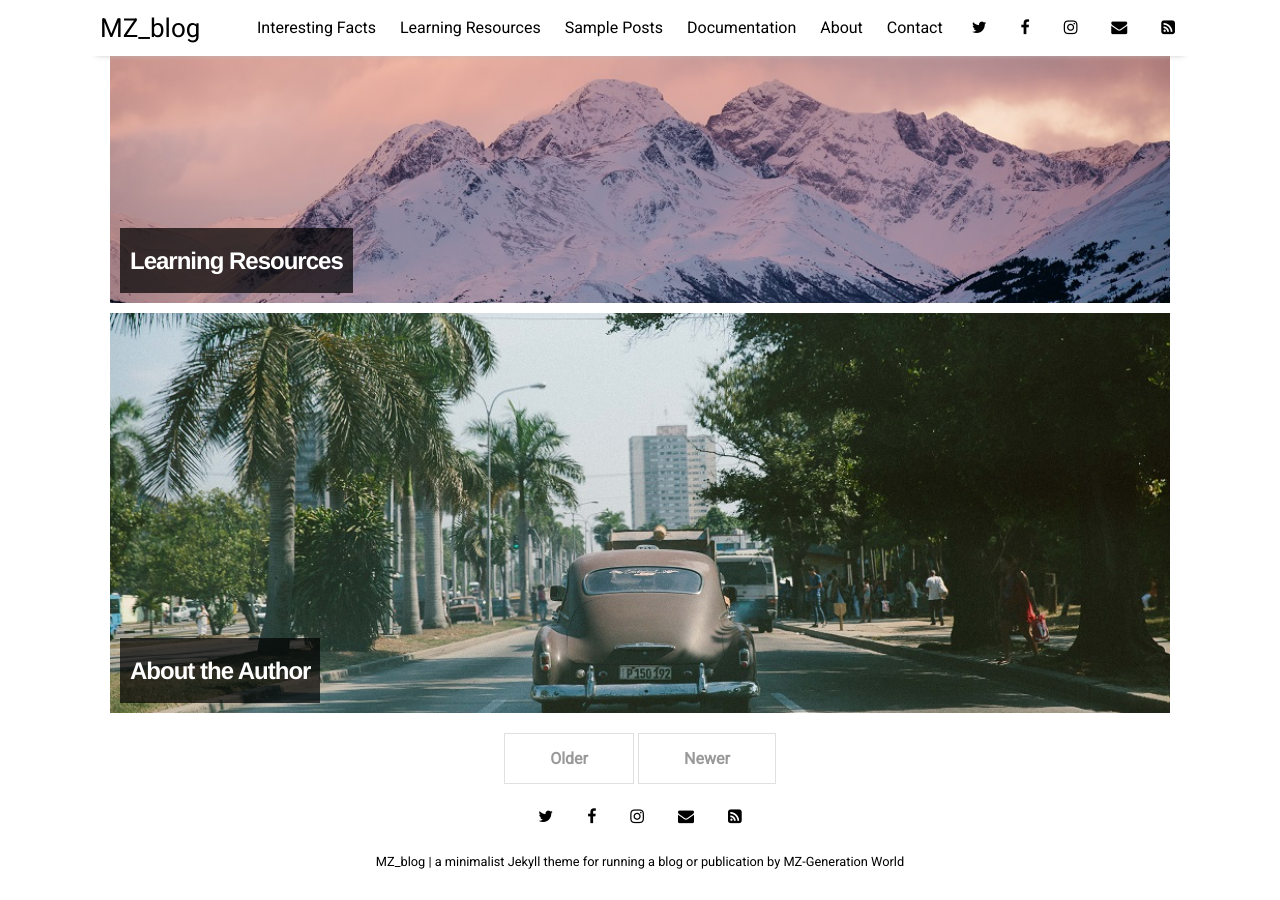
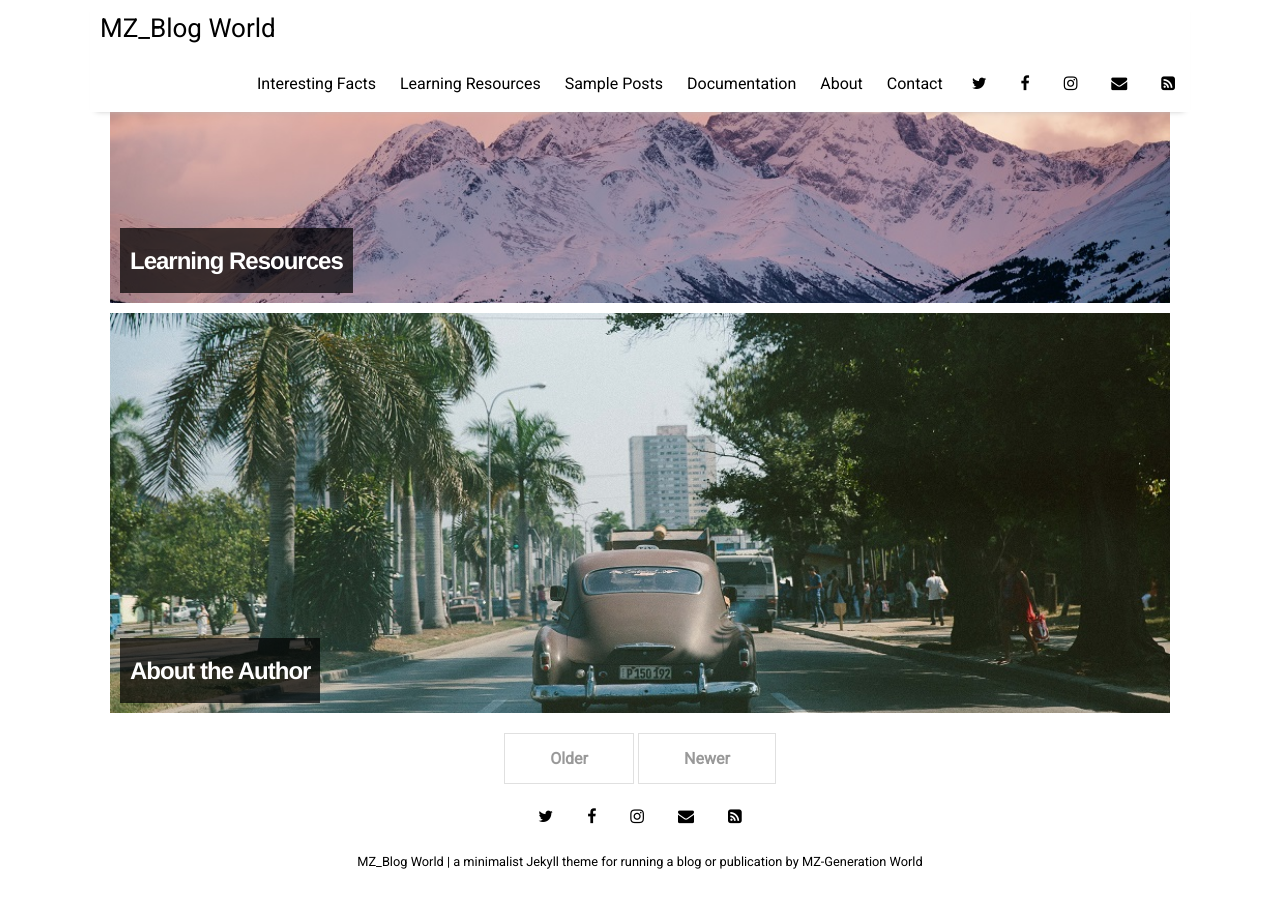
Before and after one commit to dndwl/MZ_blog, a Jekyll site: the page built from index.html, in a window 1280 px wide and 900 px high, scrolled down 1398 px. Built offline with Jekyll 4.4.1, drawn with Linux system fonts in a browser that asks for light colours; nearby versions of some CDN libraries; the list of posts is cut into pages by our own code.

Commit message:
Update _config.yml

```diff
--- a/_config.yml
+++ b/_config.yml
@@ -10,7 +10,7 @@ permalink:           /:title
 plugins:             [jekyll-paginate, jekyll-sitemap, jekyll-feed, jekyll-seo-tag]
 
 # Customise atom feed settings (this is where Jekyll-Feed gets configuration information)
-title:		           "MZ_blog"
+title:		           "MZ_Blog World"
 description:	       "a minimalist Jekyll theme for running a blog or publication"
 author:              "MZ-Generation World"
 
```
